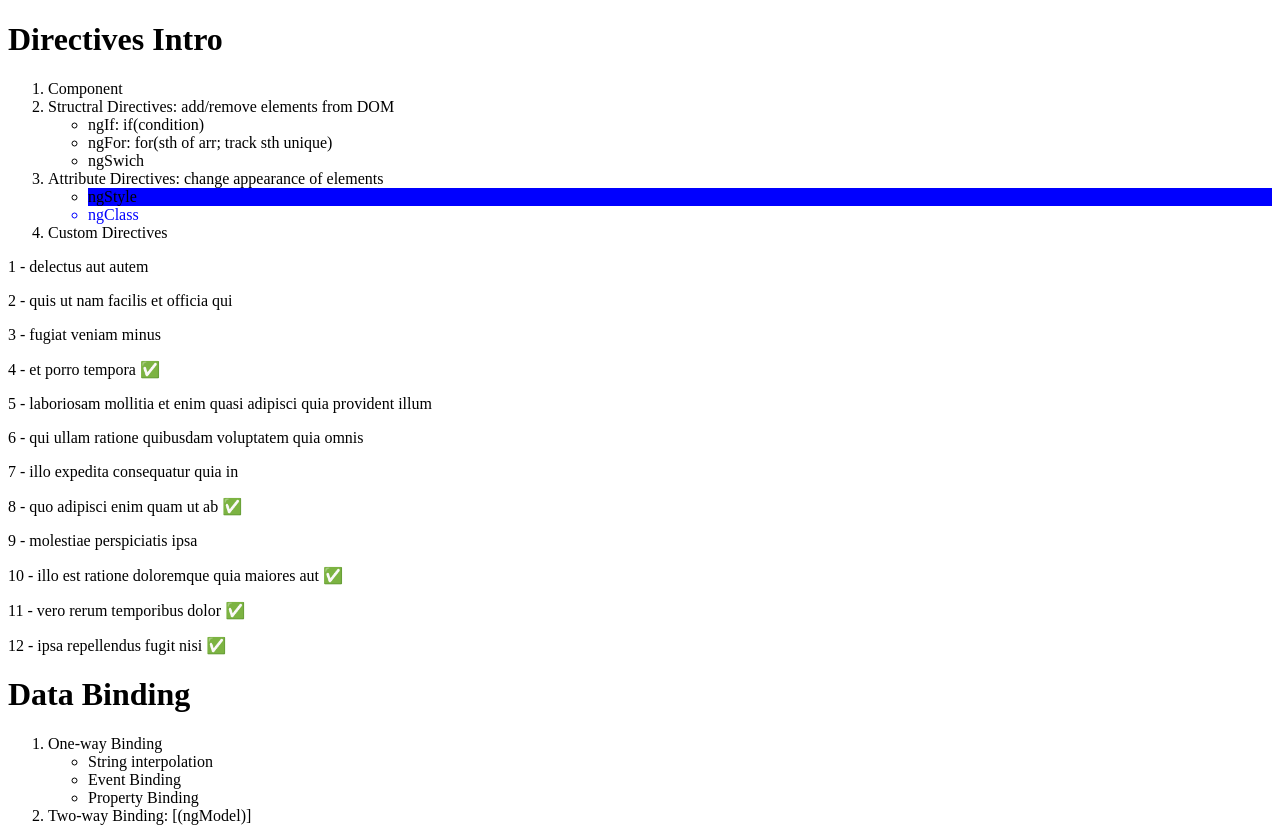
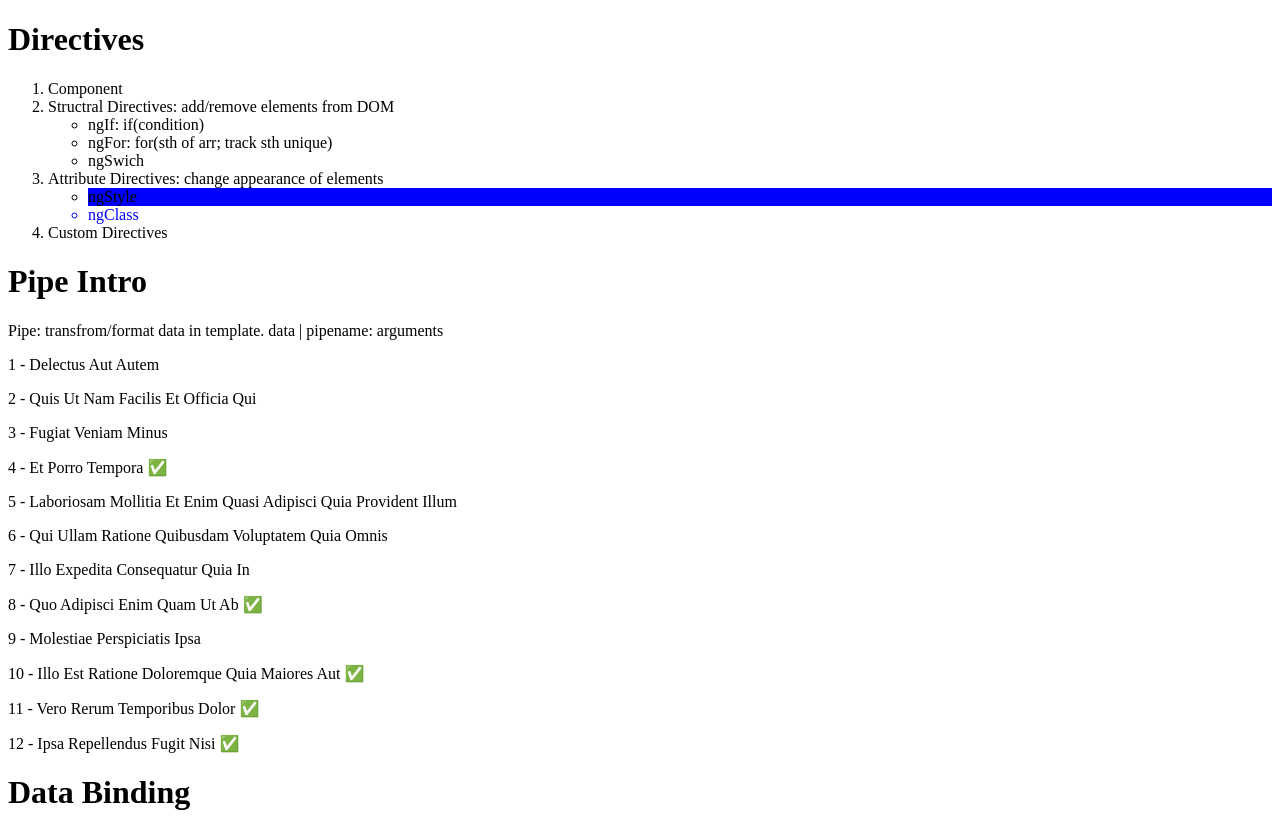
Before and after one commit to XiaomenggNiu/MEAN_260511, an Angular app in the folder inClass/: page / in a window 1280 px wide. Shown: the top 827 px of the page. Built offline with nearby package versions, Linux system fonts and the light colour scheme.

Commit message:
Pipe intro

```diff
--- a/inClass/src/app/directives-intro-component/directives-intro-component.html
+++ b/inClass/src/app/directives-intro-component/directives-intro-component.html
@@ -1,4 +1,4 @@
-<h1>Directives Intro</h1>
+<h1>Directives </h1>
 <ol>
     <li>Component</li>
     <li>Structral Directives: add/remove elements from DOM
@@ -16,8 +16,10 @@
     </li>
     <li>Custom Directives</li>
 </ol>
+<h1>Pipe Intro</h1>
+<p>Pipe: transfrom/format data in template. data | pipename: arguments</p>
 @for(todo of todos; track todo.id) {
-    <p>{{todo.id}} - {{todo.title}}
+    <p>{{todo.id}} - {{todo.title | titlecase}}
         @if(todo.completed){
             <span>✅ </span>
         }
```
